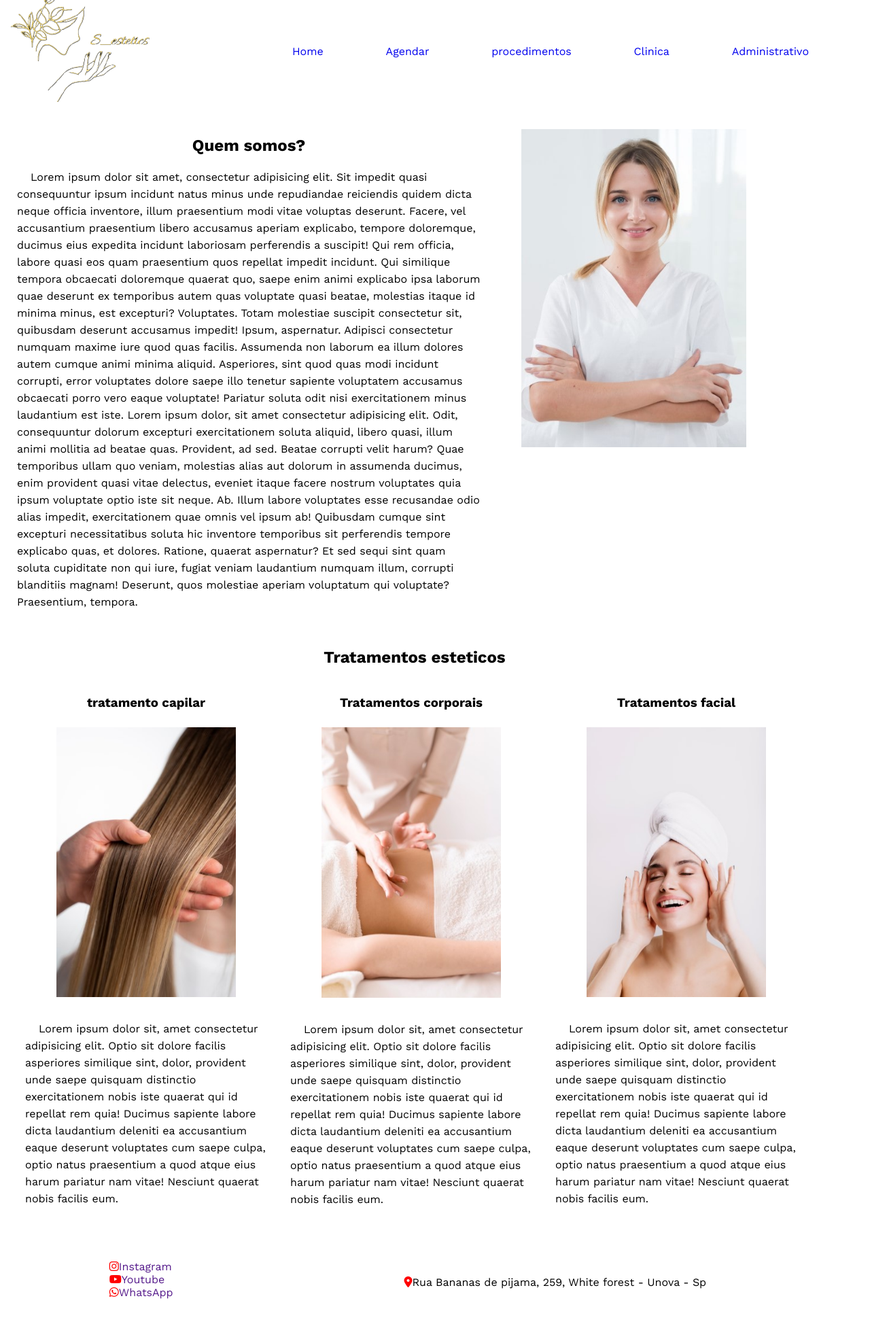
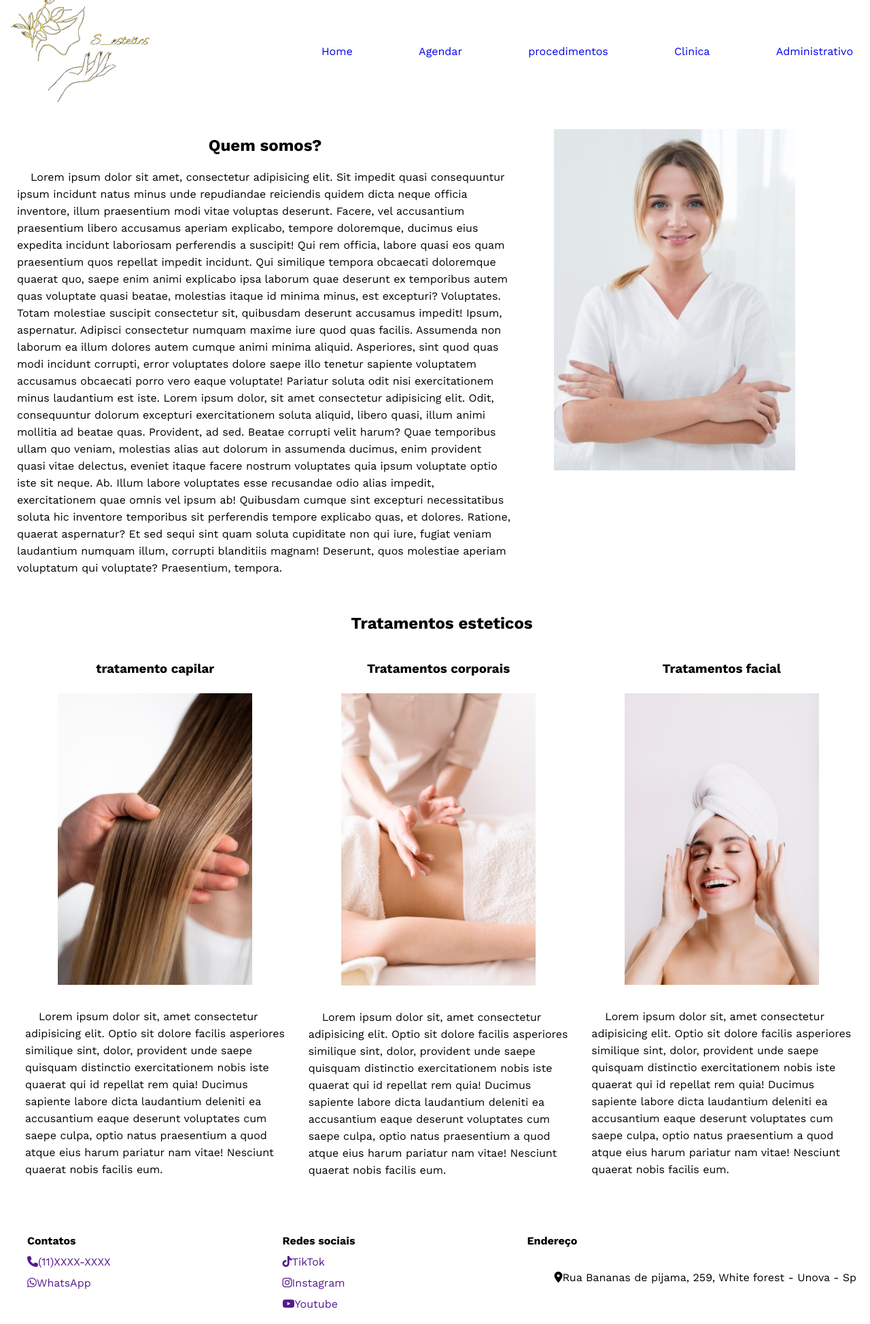
Before and after one commit to SaulloRibeiro/Trabalho-clinica-estetica, a PHP site: page / in a window 1280 px wide. Shown: the whole page at 68% size. Before the commit the page ends 1911 px from the top, so only its background shows below. Run offline with PHP 8.4, Linux system fonts and the light colour scheme.

Commit message:
arrumando a reponsividade do aquirvo index.html, ainda falta resolver o roda pe

```diff
--- a/assets/css/index/style.css
+++ b/assets/css/index/style.css
@@ -9,7 +9,6 @@
 
 body{
     font-family: "Work Sans", sans-serif;
-    overflow: auto;
 }
 
 
@@ -30,8 +29,16 @@ nav{
     padding: 10px;
 }
 
-i{
-    color: red;
+ul{
+    width: 100%;
+    list-style: none;
+    display: flex;
+    justify-content: space-between;
+
+}
+
+li{
+    padding: 15px;
 }
 
 a{
@@ -69,6 +76,11 @@ h3{
     text-align: center;
     margin-bottom: 15px;
 }
+
+h4{
+    text-align: center;
+    margin-top: 5px;
+}
 article{
     padding: 12px;
     margin-left: 10px;
@@ -77,6 +89,7 @@ article{
 
 footer{
     padding: 20px;
+    width: 100%;
 }
 
 div.logo-empresa{
@@ -93,10 +106,8 @@ div.menu-btn-container{
     width: auto;
 }
 
-
 div.pagina{
     width: 100%;
-    max-width: 1200px;
     height: 100%;
 }
 
@@ -135,3 +146,24 @@ div.container-footer{
     justify-content: center;
     gap: 300px;
 }
+
+div.container-links-footer{
+    display: flex;
+    justify-content: space-between;
+    width: 100%;
+}
+
+div.container-links-footer > div{
+    display: flex;
+    flex-direction: column;
+    align-items: flex-start;
+    gap: 12px;
+}
+
+div.link-contatos{
+    margin-left: 20px;
+}
+
+li#btn-fechar{
+    display: none;
+}
--- a/assets/js/menu.js
+++ b/assets/js/menu.js
@@ -1,8 +1,11 @@
 const btnMenu = document.getElementById("menu-btn");
 const sidebar = document.getElementById("sidebar");
-const overlay = document.getElementById("overlay");
+const btnFecharMenu = document.getElementById("btn-fechar");
 
 btnMenu.onclick = () =>{
     sidebar.classList.toggle("ativado");
-    overlay.classList.toggle("hidden");
 }
+
+btnFecharMenu.onclick = () =>{
+    sidebar.classList.toggle("ativado");
+}
--- a/index.html
+++ b/index.html
@@ -19,11 +19,14 @@
             </div>
 
             <nav class="menu" id="sidebar">
-                <a class="item-menu" href="index.html">Home</a>
-                <a class="item-menu" href="agendamento.html">Agendar</a>
-                <a class="item-menu" href="procedimentos.html">procedimentos</a>
-                <a class="item-menu" href="clinica.html">Clinica</a>
-                <a class="item-menu" href="administrativo.html">Administrativo</a>
+                <ul>
+                    <li id="btn-fechar"><i class="fa-solid fa-xmark"></i></li>
+                    <li><a class="item-menu" href="index.html">Home</a></li>
+                    <li><a class="item-menu" href="agendamento.html">Agendar</a></li>
+                    <li><a class="item-menu" href="procedimentos.html">procedimentos</a></li>
+                    <li><a class="item-menu" href="clinica.html">Clinica</a></li>
+                    <li><a class="item-menu" href="administrativo.html">Administrativo</a></li>
+                </ul>
             </nav>
           </header>
 
@@ -98,17 +101,26 @@
           <footer>
             <div class="container-footer">
                 <div class="container-links-footer">
+                    <div class="link-contatos">
+                        <h4>Contatos</h4>
+                        <a href=""><i class="fa-solid fa-phone"></i>(11)XXXX-XXXX</a>
+                        <a href=""><i class="fa-brands fa-whatsapp"></i>WhatsApp</a>
+                    </div>
 
-                    <a href=""><i class="fa-brands fa-instagram"></i>Instagram</a>
-                    <a href=""><i class="fa-brands fa-youtube"></i>Youtube</a>
-                    <a href=""><i class="fa-brands fa-whatsapp"></i>WhatsApp</a>
-                </div>
+                    <div class="link-redes-sociais">
+                        <h4>Redes sociais</h4>
+                        <a href=""><i class="fa-brands fa-tiktok"></i>TikTok</a>
+                        <a href=""><i class="fa-brands fa-instagram"></i>Instagram</a>
+                        <a href=""><i class="fa-brands fa-youtube"></i>Youtube</a>
+                    </div>
 
-                <div class="container-endereco-footer">
-                    <p><i class="fa-solid fa-location-dot"></i>Rua Bananas de pijama, 259, White forest - Unova - Sp</p>
+                    <div class="container-endereco-footer">
+                        <h4>Endereço</h4>
+                        <p><i class="fa-solid fa-location-dot"></i>Rua Bananas de pijama, 259, White forest - Unova - Sp</p>
+                    </div>
+
                 </div>
             </div>
-
           </footer>
 
     </div>
```
Also changed, not shown: assets/css/index/mobile.css (+38 -5 lines).
